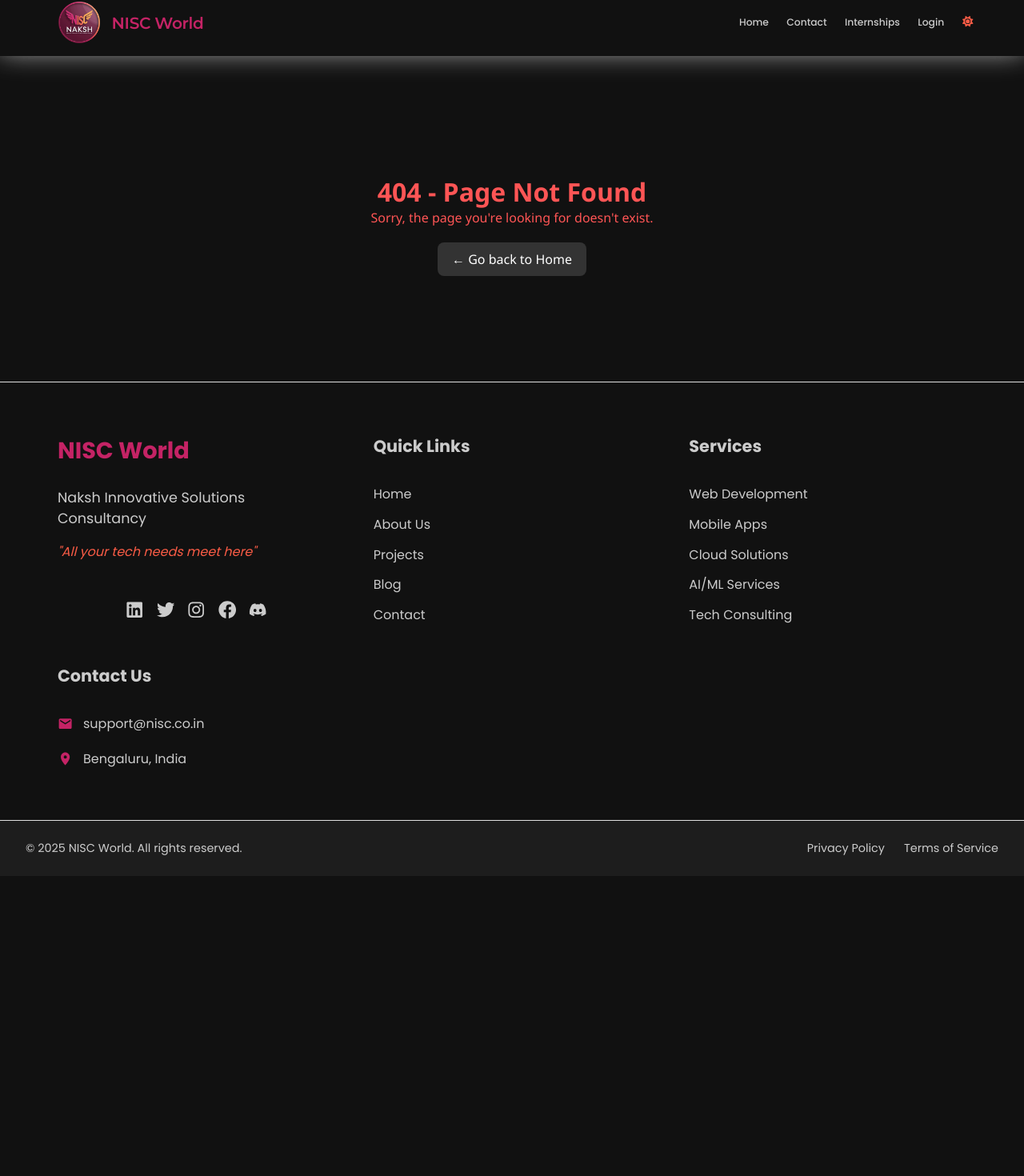
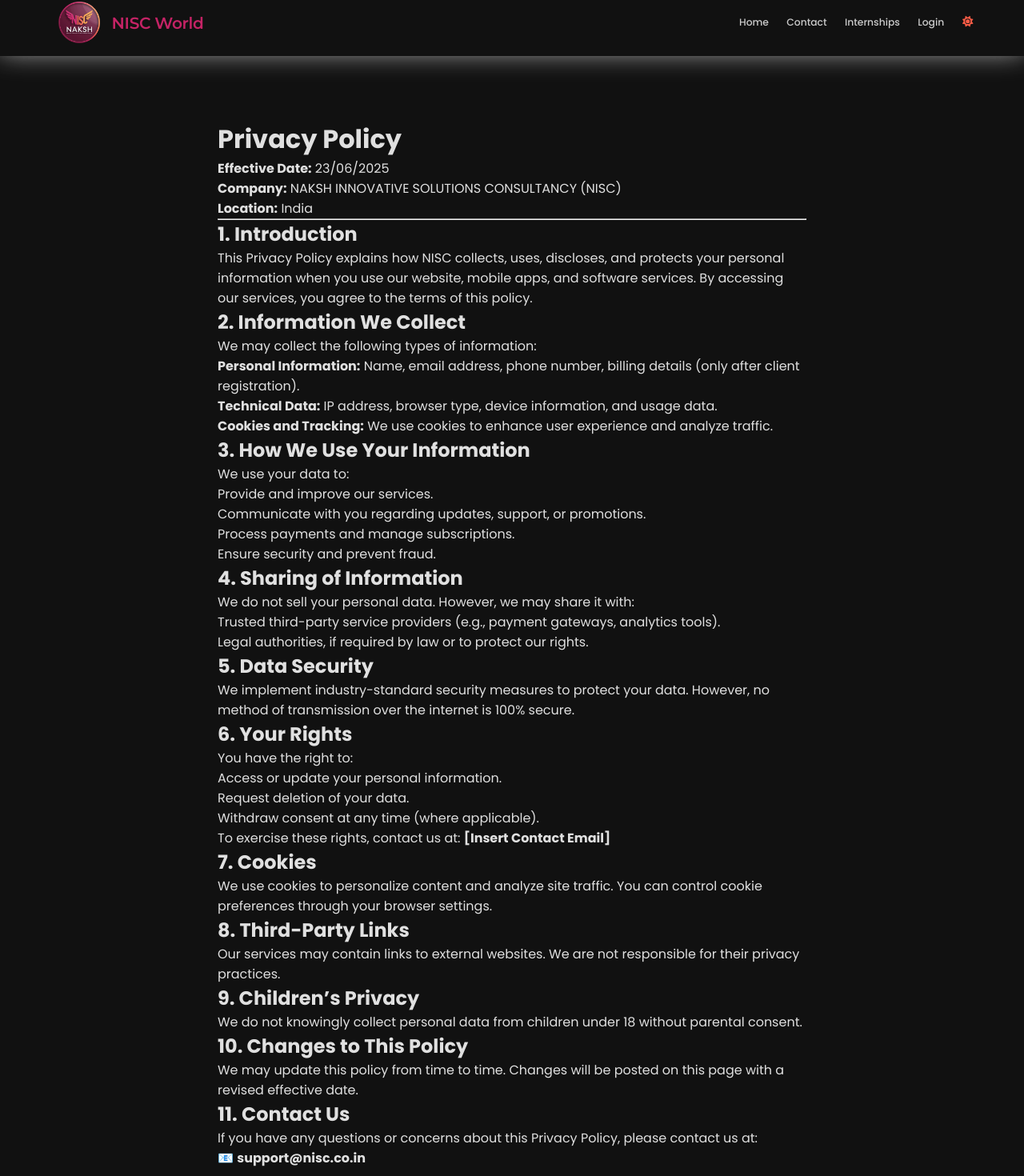
Before and after one commit to niscworld/NISC-World, a React (Vite) app: page /privacy-policy in a window 1280 px wide. Shown: the part 14-1484 px from the top of the page at 80% size. Before the commit the page ends 1109 px from the top, so only its background shows below. Built offline with nearby package versions, Linux system fonts and the light colour scheme.

Commit message:
V1: Fix: Footer and Policyes

```diff
--- a/src/App.jsx
+++ b/src/App.jsx
@@ -13,10 +13,19 @@
 // import Blog from './pages/Blog';
 import Login from './pages/Login.jsx';
 import NotFound from './pages/NotFound'; // ✅ Import 404 page
+
+import RefundPolicy from './pages/RefundPolicy.jsx';
+import TermsOfService from './pages/TermsOfService.jsx';
+import PrivacyPolicy from './pages/PrivacyPolicy.jsx';
+
+import usePreventRefresh from './hooks/usePreventRefresh.jsx';
+
 import './App.css';
+
 
 function App() {
   const { isDarkMode } = useTheme();
+  usePreventRefresh(); // 🚫 Hook to block refresh
 
   return (
     <div className={`App ${isDarkMode ? 'dark' : 'light'}`}>
@@ -24,14 +33,14 @@
       <main>
         <Routes>
           <Route path="/" element={<Home />} />
-          {/* <Route path="/about" element={<About />} /> */}
-          {/* <Route path="/projects" element={<Projects />} /> */}
-          {/* <Route path="/blog" element={<Blog />} /> */}
           <Route path="/contact" element={<Contact />} />
-          <Route path="/login" element={<Login />} /> {/* ✅ New route */}
-          <Route path="/dashboard" element={<Dashboard />} /> {/* ✅ New route */}
-          <Route path="/internships" element={<Internships />} /> {/* ✅ New route */}
-          <Route path="*" element={<NotFound />} /> {/* ✅ Catch-all route */}
+          <Route path="/login" element={<Login />} />
+          <Route path="/dashboard" element={<Dashboard />} />
+          <Route path="/internships" element={<Internships />} />
+          <Route path="/refund-policy" element={<RefundPolicy />} />
+          <Route path="/terms-of-service" element={<TermsOfService />} />
+          <Route path="/privacy-policy" element={<PrivacyPolicy />} />
+          <Route path="*" element={<NotFound />} />
         </Routes>
       </main>
       <Footer />
--- a/src/components/layout/Footer/Footer.jsx
+++ b/src/components/layout/Footer/Footer.jsx
@@ -83,6 +83,7 @@
         <p>© {new Date().getFullYear()} NISC World. All rights reserved.</p>
         <div className="legal-links">
           <a href="/privacy-policy">Privacy Policy</a>
+          <a href="/refund-policy">Refund Policy</a>
           <a href="/terms-of-service">Terms of Service</a>
         </div>
       </div>
--- /dev/null
+++ b/src/hooks/usePreventRefresh.jsx
@@ -0,0 +1,16 @@
+import { useEffect } from 'react';
+
+function usePreventRefresh() {
+  useEffect(() => {
+    const handleKeyDown = (e) => {
+      if ((e.key === 'r' && (e.ctrlKey || e.metaKey)) || e.key === 'F5') {
+        e.preventDefault();
+      }
+    };
+
+    window.addEventListener('keydown', handleKeyDown);
+    return () => window.removeEventListener('keydown', handleKeyDown);
+  }, []);
+}
+
+export default usePreventRefresh;
--- /dev/null
+++ b/src/pages/PrivacyPolicy.jsx
@@ -0,0 +1,95 @@
+import React from 'react';
+
+const PrivacyPolicy = () => {
+  return (
+    <div className="policy-page" style={{ padding: '2rem', maxWidth: '800px', margin: '0 auto' }}>
+      <h1>Privacy Policy</h1>
+      <p><strong>Effective Date:</strong> 23/06/2025</p>
+      <p><strong>Company:</strong> NAKSH INNOVATIVE SOLUTIONS CONSULTANCY (NISC)</p>
+      <p><strong>Location:</strong> India</p>
+
+      <hr />
+
+      <h2>1. Introduction</h2>
+      <p>
+        This Privacy Policy explains how NISC collects, uses, discloses, and protects your personal information
+        when you use our website, mobile apps, and software services. By accessing our services, you agree to
+        the terms of this policy.
+      </p>
+
+      <h2>2. Information We Collect</h2>
+      <p>We may collect the following types of information:</p>
+      <ul>
+        <li><strong>Personal Information:</strong> Name, email address, phone number, billing details (only after client registration).</li>
+        <li><strong>Technical Data:</strong> IP address, browser type, device information, and usage data.</li>
+        <li><strong>Cookies and Tracking:</strong> We use cookies to enhance user experience and analyze traffic.</li>
+      </ul>
+
+      <h2>3. How We Use Your Information</h2>
+      <p>We use your data to:</p>
+      <ul>
+        <li>Provide and improve our services.</li>
+        <li>Communicate with you regarding updates, support, or promotions.</li>
+        <li>Process payments and manage subscriptions.</li>
+        <li>Ensure security and prevent fraud.</li>
+      </ul>
+
+      <h2>4. Sharing of Information</h2>
+      <p>
+        We do not sell your personal data. However, we may share it with:
+      </p>
+      <ul>
+        <li>Trusted third-party service providers (e.g., payment gateways, analytics tools).</li>
+        <li>Legal authorities, if required by law or to protect our rights.</li>
+      </ul>
+
+      <h2>5. Data Security</h2>
+      <p>
+        We implement industry-standard security measures to protect your data. However, no method of
+        transmission over the internet is 100% secure.
+      </p>
+
+      <h2>6. Your Rights</h2>
+      <p>You have the right to:</p>
+      <ul>
+        <li>Access or update your personal information.</li>
+        <li>Request deletion of your data.</li>
+        <li>Withdraw consent at any time (where applicable).</li>
+      </ul>
+      <p>To exercise these rights, contact us at: <strong>[Insert Contact Email]</strong></p>
+
+      <h2>7. Cookies</h2>
+      <p>
+        We use cookies to personalize content and analyze site traffic. You can control cookie preferences
+        through your browser settings.
+      </p>
+
+      <h2>8. Third-Party Links</h2>
+      <p>
+        Our services may contain links to external websites. We are not responsible for their privacy practices.
+      </p>
+
+      <h2>9. Children’s Privacy</h2>
+      <p>
+        We do not knowingly collect personal data from children under 18 without parental consent.
+      </p>
+
+      <h2>10. Changes to This Policy</h2>
+      <p>
+        We may update this policy from time to time. Changes will be posted on this page with a revised
+        effective date.
+      </p>
+
+      <h2>11. Contact Us</h2>
+      <p>
+        If you have any questions or concerns about this Privacy Policy, please contact us at:
+      </p>
+      <p>
+        📧 <strong>support@nisc.co.in</strong><br />
+        {/* 📞 <strong>[Insert Phone Number]</strong> */}
+      </p>
+    </div>
+  );
+};
+
+export default PrivacyPolicy;
--- /dev/null
+++ b/src/pages/RefundPolicy.jsx
@@ -0,0 +1,68 @@
+import React from 'react';
+
+const RefundPolicy = () => {
+  return (
+    <div className="policy-page" style={{ padding: '2rem', maxWidth: '800px', margin: '0 auto' }}>
+      <h1>Refund Policy</h1>
+      <p><strong>Effective Date:</strong> 23/06/2025</p>
+      <p><strong>Company:</strong> NAKSH INNOVATIVE SOLUTIONS CONSULTANCY (NISC)</p>
+      <p><strong>Location:</strong> India</p>
+
+      <hr />
+
+      <h2>1. Overview</h2>
+      <p>
+        At NISC, we strive to deliver high-quality software solutions and services. This Refund Policy outlines
+        the conditions under which refunds may be issued for our paid services.
+      </p>
+
+      <h2>2. Eligibility for Refunds</h2>
+      <p>Refunds may be considered under the following circumstances:</p>
+      <ul>
+        <li>Technical Issues: If the service fails to function as described and our support team is unable to resolve the issue within a reasonable time.</li>
+        <li>Duplicate Payments: If you are accidentally charged more than once for the same service.</li>
+        <li>Service Not Delivered: If a paid service was not provided as agreed upon in the service contract.</li>
+      </ul>
+
+      <h2>3. Non-Refundable Situations</h2>
+      <p>Refunds will not be issued in the following cases:</p>
+      <ul>
+        <li>Change of mind after service initiation.</li>
+        <li>Failure to use the service due to user-side issues (e.g., device incompatibility).</li>
+        <li>Services that have already been fully delivered or consumed.</li>
+        <li>Custom software development or consulting services once work has commenced.</li>
+      </ul>
+
+      <h2>4. Refund Request Process</h2>
+      <p>To request a refund, please contact us at <strong>[Insert Email]</strong> with:</p>
+      <ul>
+        <li>Your full name and contact details.</li>
+        <li>The service purchased and date of transaction.</li>
+        <li>Reason for the refund request.</li>
+      </ul>
+      <p>We will review your request and respond within 7 business days.</p>
+
+      <h2>5. Refund Method and Timeline</h2>
+      <p>
+        Approved refunds will be processed to the original payment method within 10–15 business days,
+        depending on your bank or payment provider.
+      </p>
+
+      <h2>6. Trial Periods and Subscriptions</h2>
+      <p>If a free trial is offered, no charges will be made until the trial ends. For subscription-based services:</p>
+      <ul>
+        <li>You may cancel anytime before the next billing cycle.</li>
+        <li>No partial refunds will be issued for unused time in a billing period.</li>
+      </ul>
+
+      <h2>7. Contact</h2>
+      <p>For any questions regarding this policy, please reach out to:</p>
+      <p>
+        📧 <strong>support@nisc.co.in</strong><br />
+        {/* 📞 <strong>[Insert Phone Number]</strong> */}
+      </p>
+    </div>
+  );
+};
+
+export default RefundPolicy;
--- /dev/null
+++ b/src/pages/TermsOfService.jsx
@@ -0,0 +1,74 @@
+import React from 'react';
+
+const TermsOfService = () => {
+  return (
+    <div className="policy-page" style={{ padding: '2rem', maxWidth: '800px', margin: '0 auto' }}>
+      <h1>Terms and Conditions</h1>
+      <p><strong>Last Updated:</strong> 23/06/2025</p>
+
+      <p>
+        Welcome to NAKSH INNOVATIVE SOLUTIONS CONSULTANCY (NISC). By accessing or using our services,
+        you agree to comply with the following Terms and Conditions. Please read them carefully.
+      </p>
+
+      <hr />
+
+      <h2>1. Introduction</h2>
+      <p>
+        This Agreement governs the use of NISC’s services, including SaaS platforms, website solutions,
+        mobile apps (Android and iOS), and full software support. By using our services, you agree to be
+        bound by these terms.
+      </p>
+
+      <h2>2. Services Offered</h2>
+      <p>
+        NISC provides both free and paid digital solutions, including software consultancy, development,
+        deployment, and ongoing support.
+      </p>
+
+      <h2>3. User Access</h2>
+      <p>
+        Users may browse our website anonymously. However, to use our services or become a client,
+        registration is mandatory after service initiation.
+      </p>
+
+      <h2>4. Age Restrictions</h2>
+      <p>
+        There is no strict age limit to use our platform. However, users under 18 are advised to seek
+        parental or guardian consent before registering or purchasing services.
+      </p>
+
+      <h2>5. Intellectual Property</h2>
+      <p>
+        All website content, software code, branding, and designs are the exclusive property of NISC.
+        Unauthorized use, reproduction, or modification of our intellectual property is strictly prohibited.
+        We recommend registering trademarks and copyrights for added protection.
+      </p>
+
+      <h2>6. Limitation of Liability</h2>
+      <p>
+        NISC shall not be held responsible for any direct, indirect, incidental, or consequential damages
+        resulting from the use or inability to use our services. Users agree to use services at their own discretion.
+      </p>
+
+      <h2>7. Termination</h2>
+      <p>
+        NISC reserves the right to suspend or terminate user access if there is any breach of these Terms and Conditions.
+      </p>
+
+      <h2>8. Governing Law</h2>
+      <p>
+        These terms are governed by the laws of India. Any disputes arising out of this agreement shall be subject
+        to the exclusive jurisdiction of the courts in India.
+      </p>
+
+      <h2>9. Use of Third-Party Services</h2>
+      <p>
+        Our platform may integrate or interact with third-party applications or services. We are not responsible
+        for the content, policies, or practices of those third-party providers.
+      </p>
+    </div>
+  );
+};
+
+export default TermsOfService;
```
